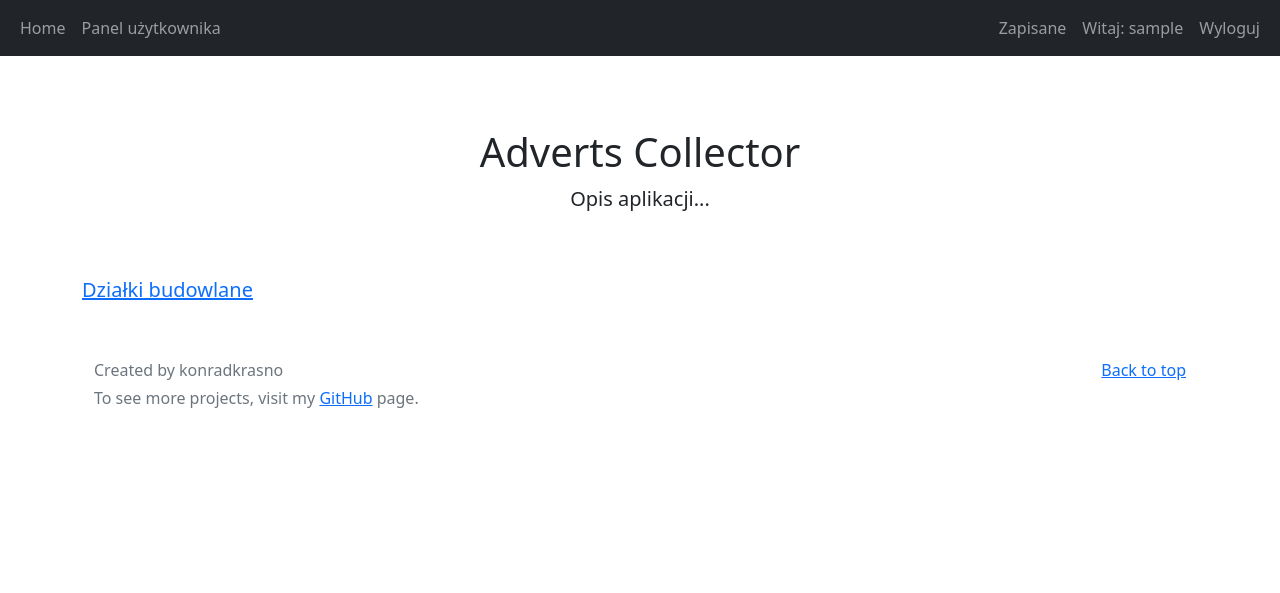
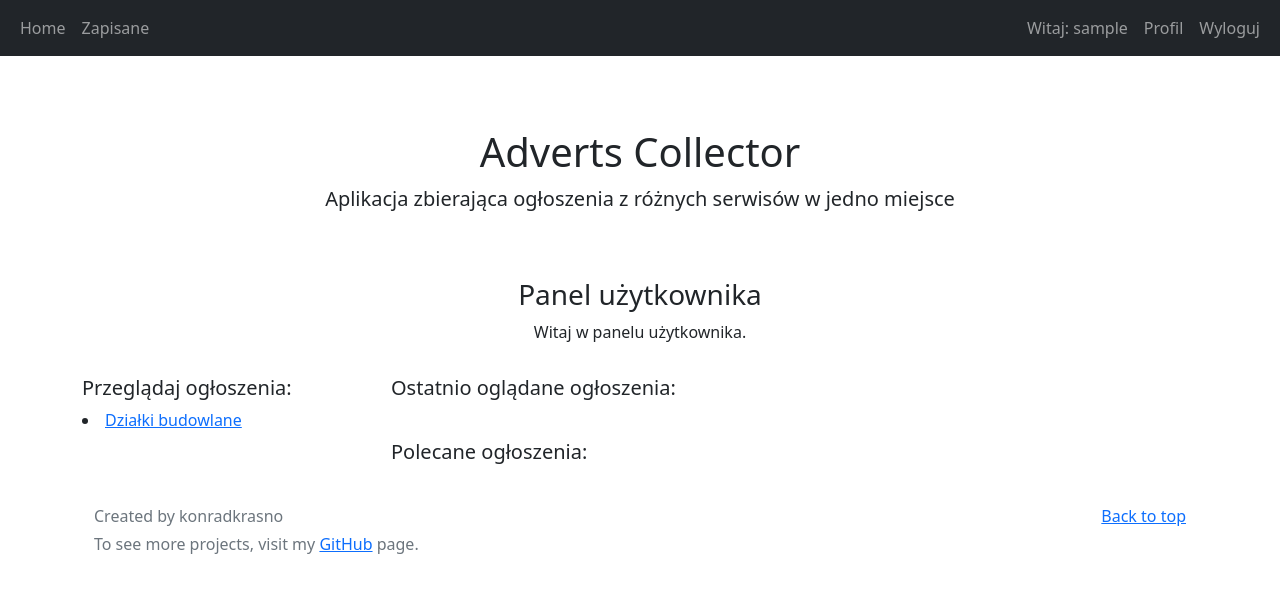
Before and after one commit to konradkrasno/adverts-collector, a Django app: page / in a window 1280 px wide. Shown: the top 593 px of the page. Run offline with Django 3.2, Linux system fonts and the light colour scheme; the visitor is signed in with stand-in values (Sample User, id 1).

Commit message:
general templates improvements

```diff
--- a/account/templates/account/dashboard.html
+++ b/account/templates/account/dashboard.html
@@ -3,8 +3,52 @@
 {% block title %}Panel użytkownika{% endblock %}
 
 {% block content %}
-  <h3>Panel użytkownika</h3>
-  <p>Witaj w panelu użytkownika.</p>
-  <br>
-  <h5><a href="{% url 'store:plot_search' %}">Działki budowlane</a></h5>
+  {% if user.is_authenticated %}
+  <h3 class="text-center">Panel użytkownika</h3>
+  <p class="text-center">Witaj w panelu użytkownika.</p>
+  {% else %}
+  <p class="text-center"><a href="{% url 'login' %}">Zaloguj się</a> aby uzyskać więcej opcji.<br>
+  Pierwszy raz na  naszym portalu? <a href="{% url 'register' %}">Klinkij</a> aby się zarejestrować.</p>
+  {% endif %}
+
+  <div class="row pt-3">
+    <div class="col">
+      <h5>Przeglądaj ogłoszenia:</h5>
+      <lu>
+        <li><a href="{% url 'store:plot_search' %}">Działki budowlane</a></li>
+      </lu>
+
+    </div>
+    <div class="col-9">
+      {% if user.is_authenticated %}
+        <div class="container">
+          <h5>Ostatnio oglądane ogłoszenia:</h5>
+          <div class="row row-cols-1 row-cols-sm-2 row-cols-md-3 g-3">
+          {% if place %}
+              {% include "store/plot/plots.html" with plots=plots %}
+          {% endif %}
+          </div>
+        </div>
+        <div class="container pt-5">
+          <h5>Polecane ogłoszenia:</h5>
+          <div class="row row-cols-1 row-cols-sm-2 row-cols-md-3 g-3">
+          {% if place %}
+              {% include "store/plot/plots.html" with plots=plots %}
+          {% endif %}
+          </div>
+        </div>
+      {% else %}
+        <div class="container">
+          <h5>Ostatnio dodane ogłoszenia:</h5>
+          <div class="row row-cols-1 row-cols-sm-2 row-cols-md-3 g-3">
+          {% if place %}
+              {% include "store/plot/plots.html" with plots=plots %}
+          {% endif %}
+          </div>
+        </div>
+      {% endif %}
+
+    </div>
+ </div>
+
 {% endblock %}
--- a/account/templates/account/index.html
+++ /dev/null
@@ -1,7 +0,0 @@
-{% extends "base.html" %}
-
-{% block title %}Panel użytkownika{% endblock %}
-
-{% block content %}
-  <h5><a href="{% url 'store:plot_search' %}">Działki budowlane</a></h5>
-{% endblock %}
--- a/account/templates/account/register.html
+++ b/account/templates/account/register.html
@@ -7,9 +7,9 @@
 {% block content %}
 <div class="d-flex justify-content-center">
   <div class="w-75 p-3">
-    <h3>Utwórz konto</h3>
-    <p>Zarejestruj się wypełniając poniższy formularz:</p>
-    <form method="post">
+    <h3 class="text-center">Utwórz konto</h3>
+    <p class="text-center">Zarejestruj się wypełniając poniższy formularz:</p>
+    <form class="text-center" method="post">
       {{ user_form|crispy }}
       {% csrf_token %}
       <br>
--- a/account/templates/base.html
+++ b/account/templates/base.html
@@ -45,28 +45,28 @@
     <div class="collapse navbar-collapse" id="navbarsExampleDefault">
       <ul class="navbar-nav me-auto mb-2 mb-md-0">
         <li class="nav-item active">
-          <a class="nav-link" aria-current="page" href="{% url 'index' %}">Home</a>
+          <a class="nav-link" aria-current="page" href="{% url 'dashboard' %}">Home</a>
         </li>
         {% if user.is_authenticated %}
-          <li class="nav-item active">
-            <a class="nav-link" aria-current="page" href="{% url 'dashboard' %}">Panel użytkownika</a>
-          </li>
+        <li class="nav-item active">
+          <a class="nav-link" aria-current="page" href="#">Zapisane</a>
+        </li>
         {% endif %}
       </ul>
       <ul class="navbar-nav ml-auto mb-2 mb-md-0">
         {% if user.is_authenticated %}
         <li class="nav-item active">
-          <a class="nav-link" aria-current="page" href="#">Zapisane</a>
+          <a class="nav-link" aria-current="page">Witaj: {{ user.username }}</a>
         </li>
         <li class="nav-item active">
-          <a class="nav-link" aria-current="page">Witaj: {{ user.username }}</a>
+          <a class="nav-link" aria-current="page" href="{% url 'edit' %}">Profil</a>
         </li>
         <li class="nav-item active">
           <a class="nav-link" aria-current="page" href="{% url 'logout' %}">Wyloguj</a>
         </li>
         {% else %}
         <li class="nav-item active">
-          <a class="nav-link" aria-current="page" href="#">Zarejestruj</a>
+          <a class="nav-link" aria-current="page" href="{% url 'register' %}">Zarejestruj</a>
         </li>
         <li class="nav-item active">
           <a class="nav-link" aria-current="page" href="{% url 'login' %}">Zaloguj</a>
@@ -81,7 +81,7 @@
 
   <div class="starter-template text-center py-5 px-3">
     <h1>Adverts Collector</h1>
-    <p class="lead">Opis aplikacji...</p>
+    <p class="lead">Aplikacja zbierająca ogłoszenia z różnych serwisów w jedno miejsce</p>
   </div>
 
   <div class="container">
--- a/account/templates/registration/logged_out.html
+++ b/account/templates/registration/logged_out.html
@@ -4,11 +4,11 @@
 
 {% block content %}
   <div class="d-flex justify-content-center">
-    <h3>Wylogowano</h3>
+    <h3 class="text-center">Wylogowano</h3>
   </div>
   <br>
   <div class="d-flex justify-content-center">
-    <p>
+    <p class="text-center">
       Klinkij, aby <a href="{% url 'login' %}">zalogować się ponownie</a>.
     </p>
   </div>
--- a/account/templates/registration/password_change_done.html
+++ b/account/templates/registration/password_change_done.html
@@ -5,8 +5,8 @@
 {% block content %}
 <div class="d-flex justify-content-center">
     <div class="w-75 p-3">
-    <h3>Hasło zmieniono</h3>
-    <p>Twoje hasło zostało pomyślnie zmienione.</p>
+    <h3 class="text-center">Hasło zmieniono</h3>
+    <p class="text-center">Twoje hasło zostało pomyślnie zmienione.</p>
     </div>
 </div>
 {% endblock %}
--- a/account/templates/registration/password_reset_complete.html
+++ b/account/templates/registration/password_reset_complete.html
@@ -5,8 +5,8 @@
 {% block content %}
 <div class="d-flex justify-content-center">
     <div class="w-75 p-3">
-    <h3>Hasło zmieniono.</h3>
-    <p>Twoje hasło zostało zmienione
+    <h3 class="text-center">Hasło zmieniono.</h3>
+    <p class="text-center">Twoje hasło zostało zmienione
     <a href="{% url 'login' %}">zaloguj się teraz</a></p>
     </div>
 </div>
--- a/account/templates/registration/password_reset_done.html
+++ b/account/templates/registration/password_reset_done.html
@@ -5,9 +5,9 @@
 {% block content %}
 <div class="d-flex justify-content-center">
     <div class="w-75 p-3">
-    <h3>Zresetuj hasło</h3>
-    <p>Wysłaliśmy Ci wiadomość z instrukcją zresetowania hasła.</p>
-    <p>Jeśli nie otrzymałaś/eś e-maila, prosimy upewnić się że wpisałaś/eś adres, który podałaś/eś przy rejestracji.</p>
+      <h3 class="text-center">Zresetuj hasło</h3>
+      <p class="text-center">Wysłaliśmy Ci wiadomość z instrukcją zresetowania hasła.</p>
+      <p class="text-center">Jeśli nie otrzymałaś/eś e-maila, prosimy upewnić się że wpisałaś/eś adres, który podałaś/eś przy rejestracji.</p>
     </div>
 </div>
 {% endblock %}
--- a/account/urls.py
+++ b/account/urls.py
@@ -3,7 +3,6 @@
 from . import views
 
 urlpatterns = [
-    path("dashboard/", views.dashboard, name="dashboard"),
     path("", include("django.contrib.auth.urls")),
     path("register/", views.register, name="register"),
     path("edit/", views.edit, name="edit"),
--- a/account/views.py
+++ b/account/views.py
@@ -4,11 +4,6 @@
 from .forms import UserRegistrationForm, UserEditForm
 
 
-def index(request):
-    return render(request, "account/index.html")
-
-
-@login_required
 def dashboard(request):
     return render(request, "account/dashboard.html")
 
--- a/adverts_collector/urls.py
+++ b/adverts_collector/urls.py
@@ -13,12 +13,12 @@
     1. Import the include() function: from django.urls import include, path
     2. Add a URL to urlpatterns:  path('blog/', include('blog.urls'))
 """
-from account.views import index
+from account.views import dashboard
 from django.contrib import admin
 from django.urls import path, include
 
 urlpatterns = [
-    path("", index, name="index"),
+    path("", dashboard, name="dashboard"),
     path("admin/", admin.site.urls),
     path("account/", include("account.urls")),
     path("store/", include("store.urls", namespace="store")),
--- a/store/templates/store/plot/search_form.html
+++ b/store/templates/store/plot/search_form.html
@@ -1,7 +1,7 @@
 {% load crispy_forms_tags %}
 
-<h4>Wyszukaj:</h4>
-<form method="get" novalidate>
+<h4 class="text-center">Wyszukaj:</h4>
+<form class="text-center" method="get" novalidate>
     {{ form|crispy }}
     <div class="d-flex justify-content-center">
       <button type="submit" class="btn btn-success">Szukaj</button>
```
Also changed, not shown: account/forms.py (+5 -3 lines), account/templates/account/edit.html (+4 -4 lines), account/templates/registration/login.html (+5 -5 lines), account/templates/registration/password_change_form.html (+3 -4 lines), account/templates/registration/password_reset_confirm.html (+5 -5 lines), account/templates/registration/password_reset_form.html (+3 -4 lines).
